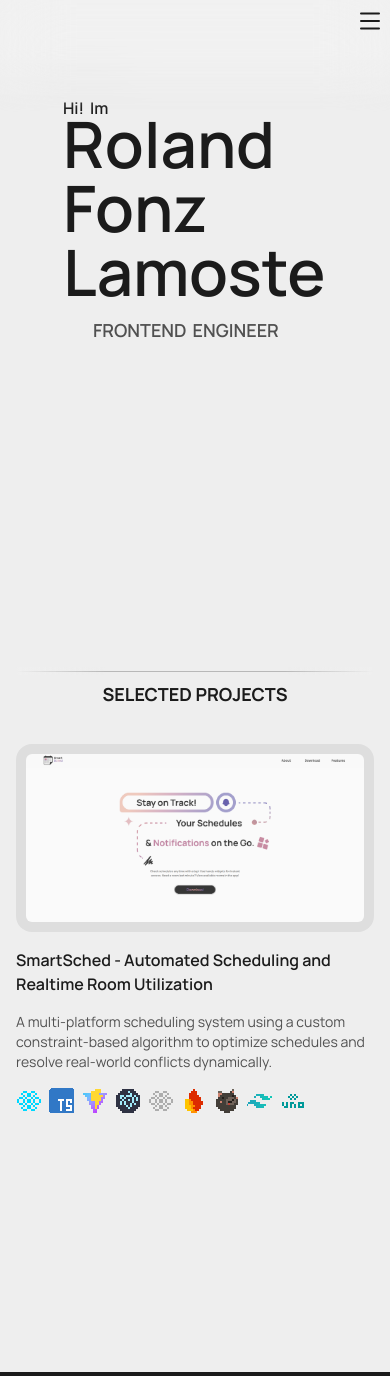
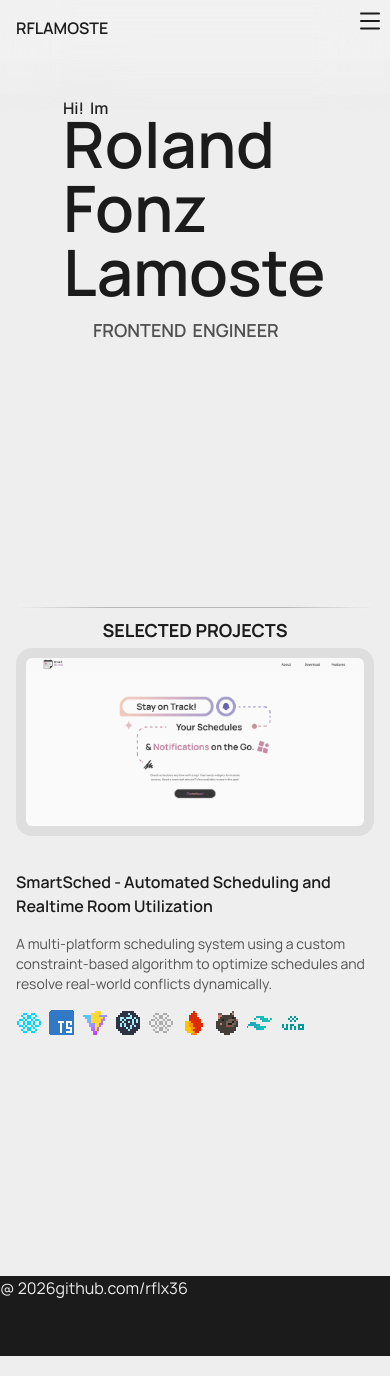
Before and after one commit to rflx36/portfolio, a React (Vite) app: page / in a window 390 px wide. Shown: the top 1376 px of the page. Built offline with nearby package versions, Linux system fonts and the light colour scheme; no server answers.

Commit message:
Added mounting delay and forced mounting on projects section
also added mobile projects navigation preview

```diff
--- a/src/App.tsx
+++ b/src/App.tsx
@@ -1,29 +1,26 @@
 
 import NameIntroduction from "./components/name introduciton"
 import SpecializationIntroduction from "./components/specialization introduction"
-import { useEffect } from "react"
+import { useEffect, useState } from "react"
 // import SkillsSection from "./components/skills section"
 // import BackgroundSection from "./components/background section"
 import ProjectsSection from "./components/projects section"
-import { useModalStore } from "./stores/modal_store"
 import LandingContacts from "./components/contact section/landing contacts"
 // import ContactSection from "./components/contact section"
 import { useInView } from "react-intersection-observer"
 // import ProcessSection from "./components/process section"
-import ModalProjects from "./components/ui/modal/modal projects"
 import { useLocation, useNavigate } from "react-router"
 import { scrollDefaults } from "./constants"
 import isMobile from "./utils/is_mobile"
 
 
 function App() {
-  const modalState = useModalStore();
   const location = useLocation();
   const navigate = useNavigate();
 
   const [projectsRef, projectsInView] = useInView({ threshold: 1 });
-
-
+  const [projectsRefMobile, projectsMobileInView] = useInView({ threshold: 1, triggerOnce: true });
+  const [introductionLoaded, setIntroductionLoaded] = useState(false);
 
   useEffect(() => {
     if (location.state?.scrollTo) {
@@ -33,13 +30,19 @@ function App() {
       }
       navigate(location.pathname, { replace: true });
     }
+
+
+    setTimeout(() => {
+      setIntroductionLoaded(true);
+    }, 2000);
+
   }, [])
-
+  console.log("Amount of rerenders");
   return (
     <>
       {/* <CustomCursor/> */}
       {/* <StarField /> */}
-      <section id="home-section-id" className=" h-[900px] max-h-[calc(85vh)] max-mobile:max-h-[640px]  max-mobile:h-[calc(100vh-200px)] max-mobile:min-h-[420px] max-tablet:min-h-[400px] flex flex-col max-mobile:mt-24  max-mobile:justify-start justify-center  items-center relative">
+      <section id="home-section-id" className=" h-[900px] max-h-[calc(85vh)] max-mobile:max-h-[640px]  max-mobile:h-[calc(100vh-160px)]  max-tablet:min-h-[400px] max-mobile:min-h-[556px]! flex flex-col max-mobile:pt-24  max-mobile:justify-start justify-center  items-center relative">
         <NameIntroduction />
         <SpecializationIntroduction />
 
@@ -47,7 +50,7 @@ function App() {
         <div className="absolute bottom-0 w-[calc(100%-2rem)] max-w-270 flex flex-col items-center">
           <div className="h-max overflow-hidden w-full">
 
-            <div className={` duration-300 ease-in-out ${(projectsInView && !isMobile())  && "translate-y-full"}`}>
+            <div className={` duration-300 ease-in-out ${(projectsInView && !isMobile()) && "translate-y-full"}`}>
               <LandingContacts />
             </div>
           </div>
@@ -56,15 +59,23 @@ function App() {
             <div className=" bg-linear-to-r from-bg/0 to-bg w-[25%] max-w-32 h-2 z-10 absolute right-0 top-0 bottom-0 -translate-y-1/2" />
             <div className=" bg-linear-to-r from-bg to-bg/0 w-[25%] max-w-32 h-2 z-10 absolute left-0 top-0 bottom-0 -translate-y-1/2" />
           </div>
-          <div className="w-full h-8 max-mobile:h-16  flex  justify-center overflow-hidden">
-            <h1 className={`text-text font-bold text-xl max-mobile:text-lg ease-in-out py-2  duration-300 ${!projectsInView && "-translate-y- opacity-0"}`}>SELECTED PROJECTS</h1>
+          <div className="w-full h-8   flex  justify-center overflow-hidden">
+            <h1 className={`text-text font-bold text-xl max-mobile:text-lg ease-in-out py-2  duration-300 ${(!projectsInView || !introductionLoaded) && "-translate-y-full opacity-0"}`}>SELECTED PROJECTS</h1>
           </div>
 
         </div>
 
       </section>
       <section ref={projectsRef} >
-        <ProjectsSection />
+        {
+          introductionLoaded || projectsMobileInView ?
+            <div className={`max-mobile:animate-[SlideUpFadeIn_0.5s_ease-in-out_forwards]`}>
+
+              <ProjectsSection />
+            </div>
+            :
+            <div className="w-full  h-56" ref={projectsRefMobile}/>
+        }
       </section>
       {/* <SkillsSection />
       <BackgroundSection />
@@ -74,17 +85,6 @@ function App() {
 
 
 
-      {
-        modalState.get.activeModal != null &&
-        (
-          <div className="w-full h-full top-0 left-0 right-0 z-55 grid place-content-center fixed">
-            <div className="w-full h-full bg-black opacity-20 z-56 absolute animate-[fadeInQuadrant_0.5s_cubic-bezier(0.130,0.835,0.130,0.830)_forwards]" />
-            <div className="z-60 w-full h-full absolute flex justify-center items-center">
-              {(modalState.get.activeModal == "projects") && <ModalProjects />}
-            </div>
-          </div>
-        )
-      }
     </>
 
   )
--- a/src/components/navigation bar/index.tsx
+++ b/src/components/navigation bar/index.tsx
@@ -5,6 +5,7 @@ import { useCursor } from "../../hooks/use_cursor";
 import { useEffect, useState } from "react";
 import "./mobile_navigation_bar.css"
 import ToggleNavigation from "../ui/toggle/navigation";
+import isMobile from "../../utils/is_mobile";
 
 
 
@@ -17,6 +18,8 @@ export default function NavigationBar() {
 
     const [isDocked, setIsDocked] = useState(false);
     const [elementsInitialized, setElementsInitialized] = useState(false);
+    const [isAtTop, setIsAtTop] = useState(true)
+
     const handleNavigation = (path: string, section?: string) => {
         if (isDocked) {
             setIsDocked(false);
@@ -46,17 +49,34 @@ export default function NavigationBar() {
         setTimeout(() => {
             setElementsInitialized(isDocked)
         }, 50);
+
+        const handleScroll = () => {
+            if (window.scrollY >=350 || window.scrollY <=250){
+                return;
+            }
+
+            const scrollPastLimit = window.scrollY >= 300;
+
+            setIsAtTop(!scrollPastLimit);
+
+
+        }
+
+        window.addEventListener("scroll", handleScroll, { passive: true });
+        return () => window.removeEventListener("scroll", handleScroll);
     }, [isDocked])
-
 
     return (
         <>
 
             <nav className=" p-2 w-full px-[calc(50vw-720px+3rem)] pointer-events-none  fixed flex mx-auto justify-between top-0 z-50">
                 <ProgressiveBlur direction="top" intensity={32} offset={55} className="h-[calc(100%+3.5rem)]! select-none pointer-events-none" />
-                <button className="pointer-events-auto" onClick={() => handleNavigation("/", "home-section-id")}   {...cursorOnHover}>
-                    <h1 className="p-2 max-mobile:opacity-0 origin-top-left mx-2 hover:backdrop-blur-xs font-semibold text-text  rounded-xl hover:text-accent-1 hover:bg-accent-2/10  animate-[SlideDown_0.5s_cubic-bezier(0.75,0.63,0.13,0.83)_both_2.5s]">RFLAMOSTE</h1>
-                </button>
+                {
+                    (((location.pathname == "/" && !isAtTop) || location.pathname != "/") || !isMobile()) &&
+                    <button className="pointer-events-auto" onClick={() => handleNavigation("/", "home-section-id")}   {...cursorOnHover}>
+                        <h1 className={`p-2  origin-top-left mx-2 hover:backdrop-blur-xs font-semibold text-text  rounded-xl hover:text-accent-1 hover:bg-accent-2/10  animate-[SlideDown_0.5s_cubic-bezier(0.75,0.63,0.13,0.83)_both_2.5s] max-mobile:animate-[SlideDown_0.5s_cubic-bezier(0.75,0.63,0.13,0.83)_both]`}>RFLAMOSTE</h1>
+                    </button>
+                }
                 <div className="mx-1 relative max-mobile:hidden pointer-events-auto">
                     <div className="aspect-video h-auto w-full  absolute "></div>
                     <button onClick={() => handleNavigation("/projects")} className="focus:bg-accent-1 text-text"   {...cursorOnHover}>
--- a/src/components/projects section/project_container_hovers.css
+++ b/src/components/projects section/project_container_hovers.css
@@ -30,6 +30,10 @@
     animation: fadeShow 2s ease-in-out backwards 1s
 }
 
+.project-mobile-controls-navigation {
+    animation: fadeShow2 0.5s ease-out forwards;
+}
+
 
 @keyframes fadeShow {
     0% {
@@ -56,3 +60,19 @@
         background-color: rgba(0, 0, 0, 0);
     }
 }
+
+
+@keyframes fadeShow2 {
+    0% {
+        opacity: 0;
+    }
+    5%{
+        opacity: 1;
+    }
+    70%{
+        opacity: 1;
+    }
+    100%{
+        opacity: 0;
+    }
+}
```
Also changed, not shown: src/components/projects section/index.tsx (+14 -5 lines), 1 other file (tests, documents, lock files or other folders).
